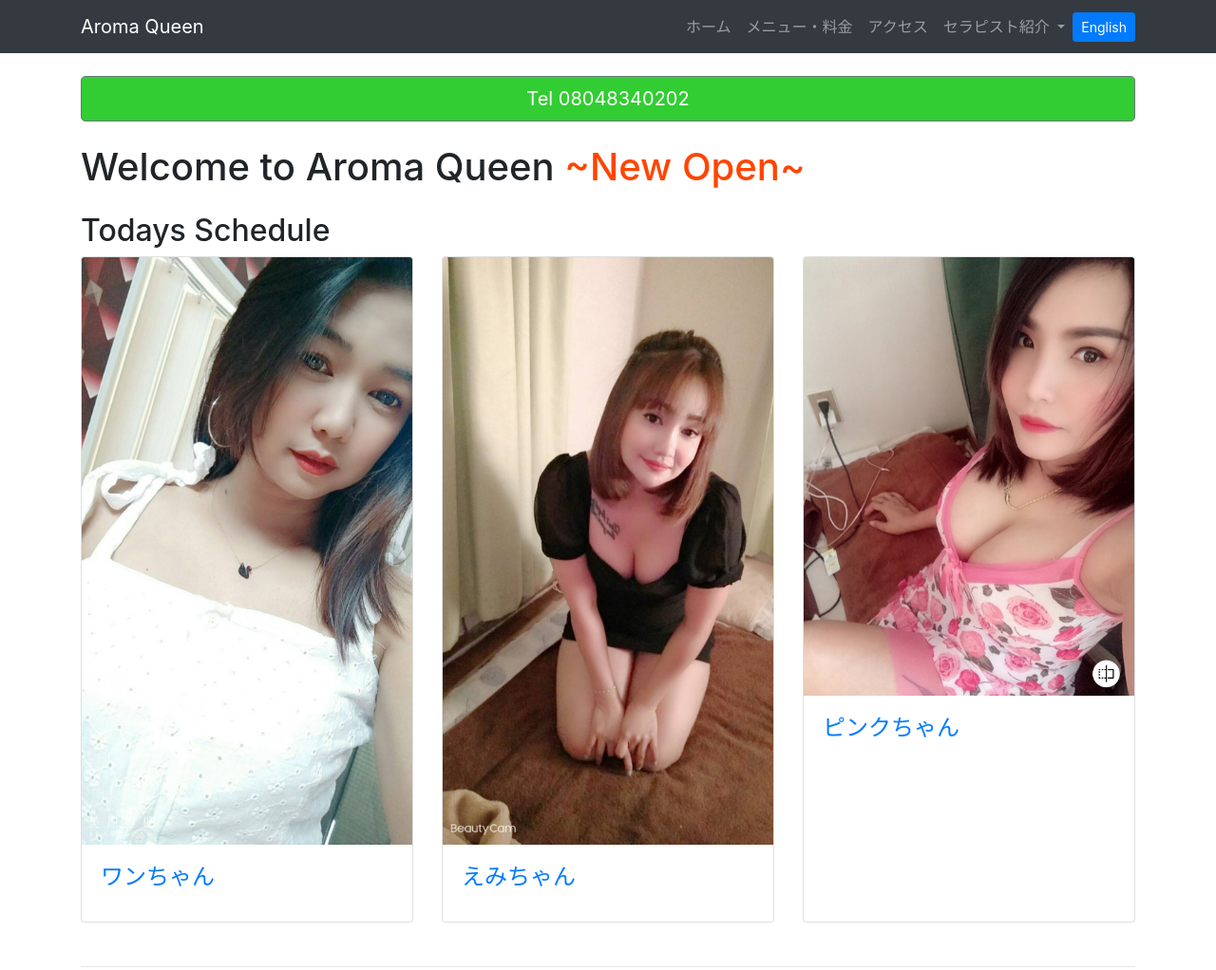
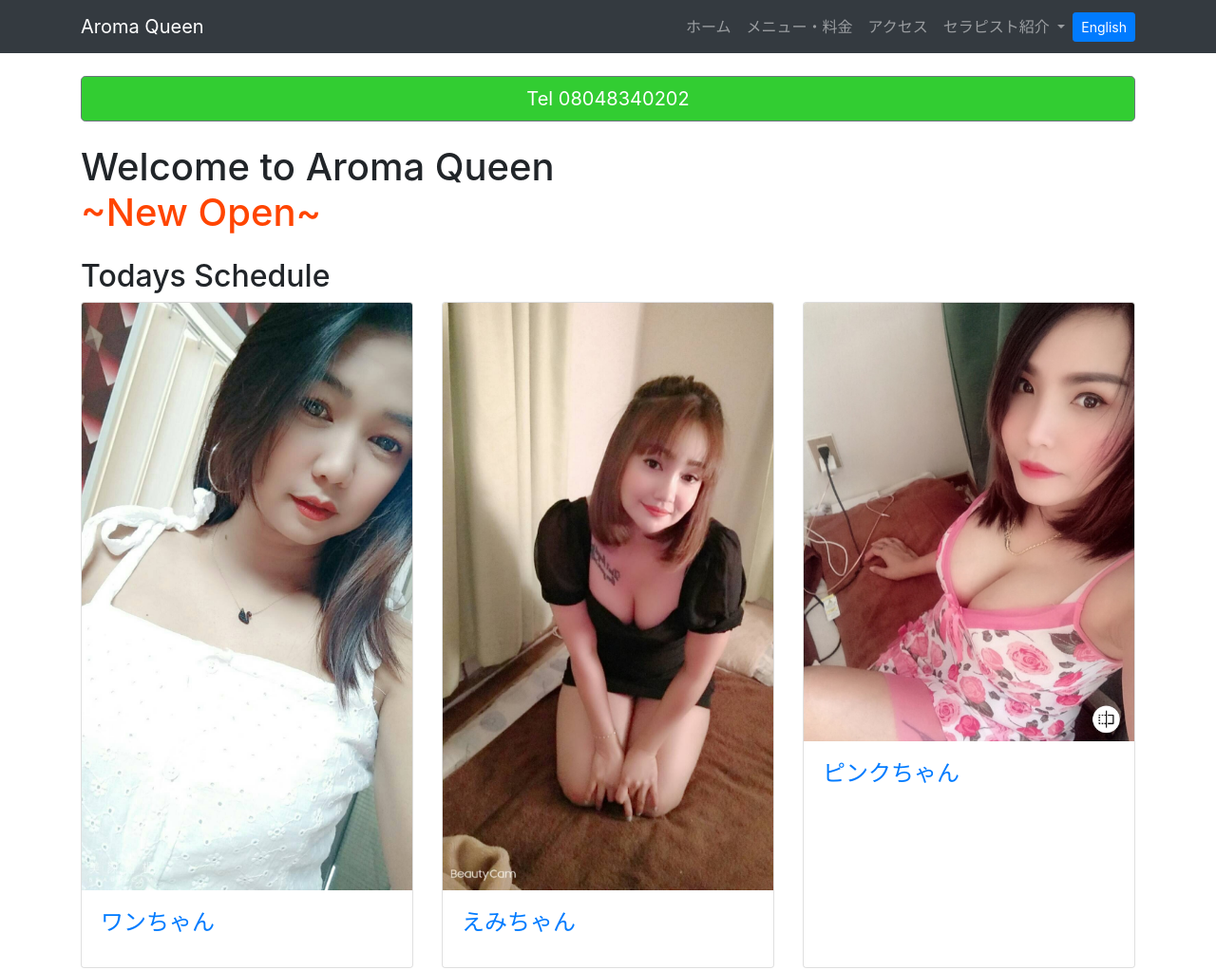
Before and after one commit to kaitaku-sudo/kaitaku-sudo.github.io, a website: page index.html in a window 1280 px wide. Shown: the top 1022 px of the page at 95% size. Drawn offline with Linux system fonts and the light colour scheme.

Commit message:
1.7
Reformat Text

```diff
--- a/index.html
+++ b/index.html
@@ -64,7 +64,7 @@
     <br>
     <a class="btn btn-lg btn-secondary btn-block" style="background-color: limegreen" href="tel:08048340202">Tel 08048340202</a>
 
-    <h1 class="my-4">Welcome to Aroma Queen <font color="#ff4500">~New Open~</font></h1>
+    <h1 class="my-4">Welcome to Aroma Queen <br><font color="#ff4500">~New Open~</font></h1>
 
     <!-- Portfolio Section -->
     <h2>Todays Schedule</h2>
```
Also changed, not shown: index_en.html (+1 -1 lines).
